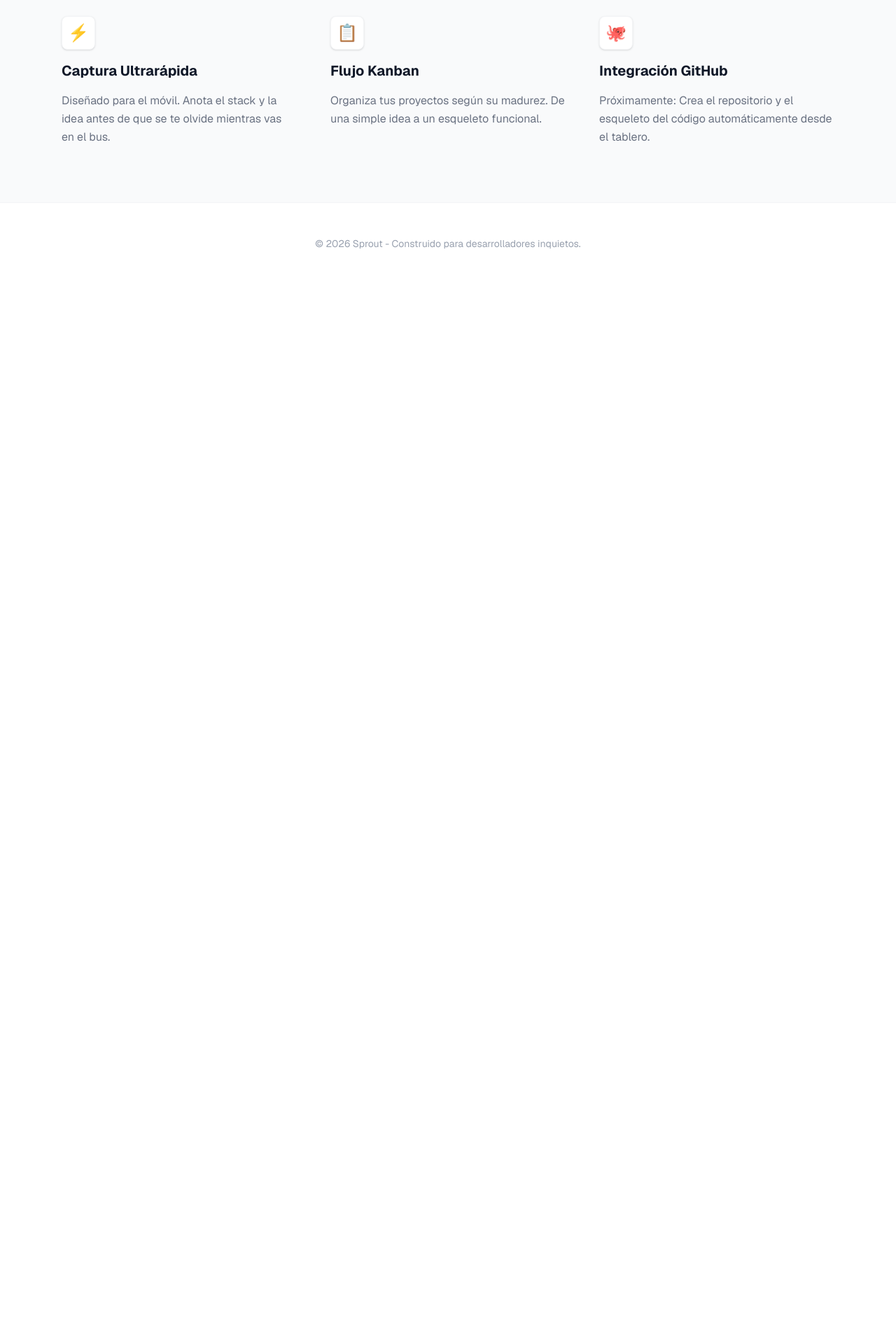
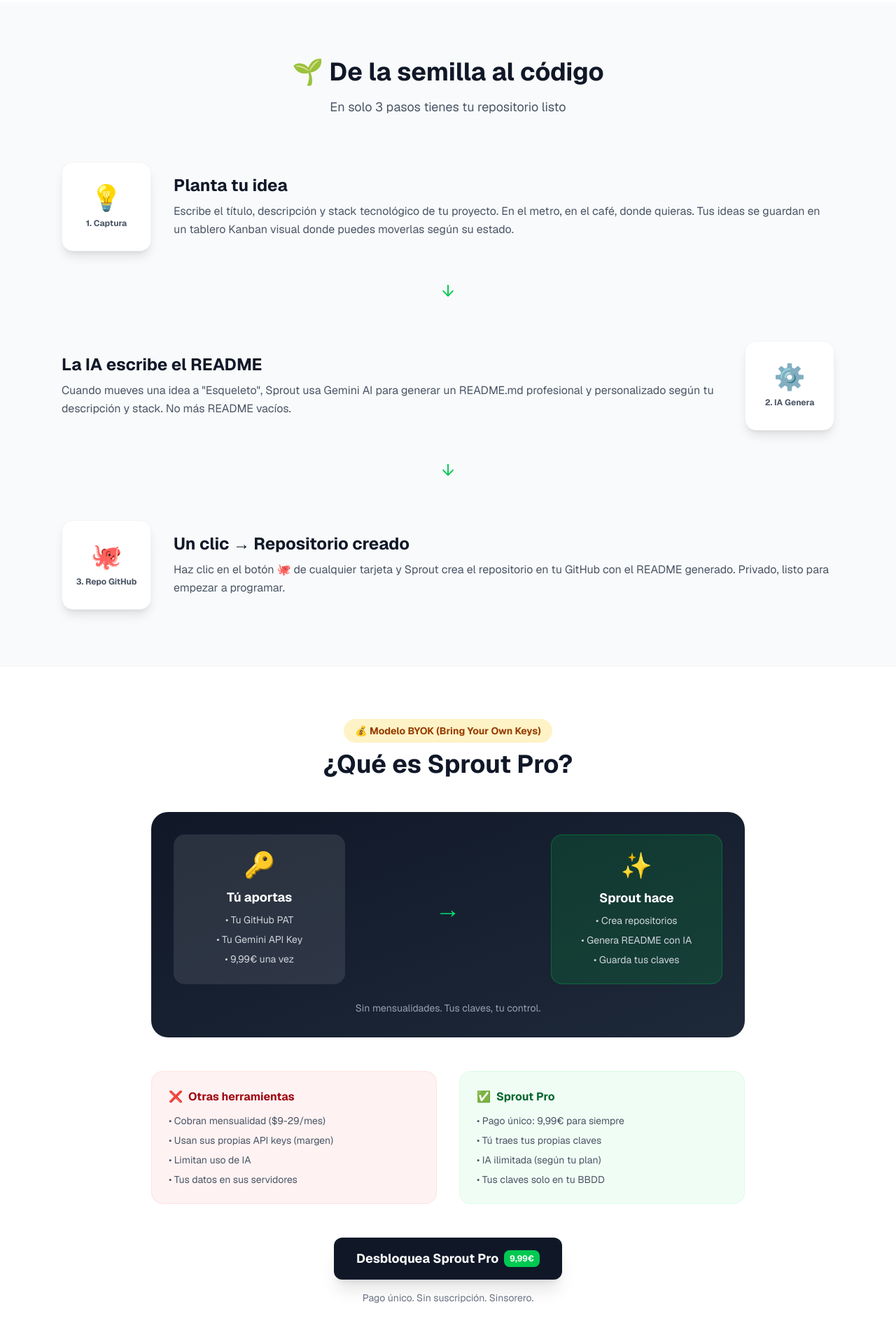
Before and after one commit to GVAlvaro96/Sprout, a Next.js app in the folder sprout/: page / in a window 1280 px wide. Shown: the part 640-2560 px from the top of the page at 70% size. Before the commit the page ends 1046 px from the top, so only its background shows below. Built offline with nearby package versions, Linux system fonts and the light colour scheme; no server answers.

Commit message:
feat: improve landing page with visual how-to and BYOK explanation; fix API routes lazy initialization

```diff
--- a/sprout/src/app/api/checkout/route.ts
+++ b/sprout/src/app/api/checkout/route.ts
@@ -3,13 +3,12 @@
 import { createServerClient } from '@supabase/ssr'
 import { cookies } from 'next/headers'
 
-// Inicializamos Stripe con tu clave secreta
-const stripe = new Stripe(process.env.STRIPE_SECRET_KEY!, {
-    apiVersion: '2026-04-22.dahlia' as any,
-})
-
 export async function POST() {
   try {
+    const stripe = new Stripe(process.env.STRIPE_SECRET_KEY!, {
+      apiVersion: '2026-04-22.dahlia' as any,
+    })
+
     // 1. Identificar al usuario en Supabase
     const cookieStore = await cookies()
     const supabase = createServerClient(
--- a/sprout/src/app/page.tsx
+++ b/sprout/src/app/page.tsx
@@ -5,16 +5,11 @@
 export const dynamic = 'force-dynamic'
 
 export default async function LandingPage() {
-  // Comprobamos si el usuario ya tiene una sesión activa
   const cookieStore = await cookies()
   const supabase = createServerClient(
     process.env.NEXT_PUBLIC_SUPABASE_URL!,
     process.env.NEXT_PUBLIC_SUPABASE_ANON_KEY!,
-    {
-      cookies: {
-        getAll: () => cookieStore.getAll(),
-      },
-    }
+    { cookies: { getAll: () => cookieStore.getAll() } }
   )
 
   const { data: { user } } = await supabase.auth.getUser()
@@ -30,17 +25,11 @@
 
         <div>
           {user ? (
-            <Link
-              href="/dashboard"
-              className="bg-gray-900 text-white px-5 py-2 rounded-full text-sm font-semibold hover:bg-gray-800 transition-all"
-            >
+            <Link href="/dashboard" className="bg-gray-900 text-white px-5 py-2 rounded-full text-sm font-semibold hover:bg-gray-800 transition-all">
               Ir al Dashboard
             </Link>
           ) : (
-            <Link
-              href="/login"
-              className="text-gray-600 hover:text-gray-900 text-sm font-semibold flex items-center gap-2 border border-gray-200 px-5 py-2 rounded-full hover:bg-gray-50 transition-all"
-            >
+            <Link href="/login" className="text-gray-600 hover:text-gray-900 text-sm font-semibold flex items-center gap-2 border border-gray-200 px-5 py-2 rounded-full hover:bg-gray-50 transition-all">
               Sign in
             </Link>
           )}
@@ -49,6 +38,11 @@
 
       {/* HERO SECTION */}
       <main className="max-w-4xl mx-auto px-6 pt-20 pb-16 text-center">
+        <div className="inline-flex items-center gap-2 bg-green-100 text-green-800 px-4 py-2 rounded-full text-sm font-medium mb-6">
+          <span>🚀</span>
+          <span>De idea a repo en 30 segundos</span>
+        </div>
+
         <h1 className="text-5xl md:text-7xl font-extrabold tracking-tighter mb-6 bg-clip-text text-transparent bg-gradient-to-r from-gray-900 to-gray-500">
           No dejes que tus ideas <br /> se marchiten.
         </h1>
@@ -58,22 +52,178 @@
         </p>
 
         <div className="flex flex-col sm:flex-row items-center justify-center gap-4">
-          <Link
-            href={user ? "/seed" : "/login"}
-            className="w-full sm:w-auto bg-green-600 text-white px-8 py-4 rounded-xl font-bold text-lg hover:bg-green-700 shadow-lg shadow-green-200 transition-all hover:-translate-y-1"
-          >
+          <Link href={user ? "/seed" : "/login"} className="w-full sm:w-auto bg-green-600 text-white px-8 py-4 rounded-xl font-bold text-lg hover:bg-green-700 shadow-lg shadow-green-200 transition-all hover:-translate-y-1">
             Plantar una idea 🌱
           </Link>
-          <Link
-            href="#features"
-            className="w-full sm:w-auto bg-white text-gray-700 border border-gray-200 px-8 py-4 rounded-xl font-bold text-lg hover:bg-gray-50 transition-all"
-          >
+          <Link href="#como-funciona" className="w-full sm:w-auto bg-white text-gray-700 border border-gray-200 px-8 py-4 rounded-xl font-bold text-lg hover:bg-gray-50 transition-all">
             Saber más
           </Link>
         </div>
       </main>
 
-      {/* FEATURES SECTION (PRESENTACIÓN) */}
+      {/* CÓMO FUNCIONA - FLUJO VISUAL */}
+      <section id="como-funciona" className="bg-gray-50 py-20">
+        <div className="max-w-6xl mx-auto px-6">
+          <div className="text-center mb-16">
+            <h2 className="text-3xl md:text-4xl font-bold mb-4">🌱 De la semilla al código</h2>
+            <p className="text-gray-600 text-lg">En solo 3 pasos tienes tu repositorio listo</p>
+          </div>
+
+          {/* Paso 1 */}
+          <div className="flex flex-col md:flex-row items-center gap-8 mb-12">
+            <div className="flex-shrink-0">
+              <div className="w-32 h-32 bg-white rounded-2xl shadow-lg border border-gray-100 flex items-center justify-center p-4">
+                <div className="text-center">
+                  <div className="text-4xl mb-2">💡</div>
+                  <div className="text-xs font-bold text-gray-600">1. Captura</div>
+                </div>
+              </div>
+            </div>
+            <div className="flex-1">
+              <h3 className="text-2xl font-bold mb-2">Planta tu idea</h3>
+              <p className="text-gray-600 leading-relaxed">
+                Escribe el título, descripción y stack tecnológico de tu proyecto. En el metro, en el café, donde quieras.
+                Tus ideas se guardan en un tablero Kanban visual donde puedes moverlas según su estado.
+              </p>
+            </div>
+          </div>
+
+          {/* Flecha decorativa */}
+          <div className="flex justify-center mb-12">
+            <div className="text-2xl text-green-500 animate-bounce">↓</div>
+          </div>
+
+          {/* Paso 2 */}
+          <div className="flex flex-col md:flex-row-reverse items-center gap-8 mb-12">
+            <div className="flex-shrink-0">
+              <div className="w-32 h-32 bg-white rounded-2xl shadow-lg border border-gray-100 flex items-center justify-center p-4">
+                <div className="text-center">
+                  <div className="text-4xl mb-2">⚙️</div>
+                  <div className="text-xs font-bold text-gray-600">2. IA Genera</div>
+                </div>
+              </div>
+            </div>
+            <div className="flex-1">
+              <h3 className="text-2xl font-bold mb-2">La IA escribe el README</h3>
+              <p className="text-gray-600 leading-relaxed">
+                Cuando mueves una idea a "Esqueleto", Sprout usa Gemini AI para generar un README.md
+                profesional y personalizado según tu descripción y stack. No más README vacíos.
+              </p>
+            </div>
+          </div>
+
+          {/* Flecha decorativa */}
+          <div className="flex justify-center mb-12">
+            <div className="text-2xl text-green-500 animate-bounce">↓</div>
+          </div>
+
+          {/* Paso 3 */}
+          <div className="flex flex-col md:flex-row items-center gap-8">
+            <div className="flex-shrink-0">
+              <div className="w-32 h-32 bg-white rounded-2xl shadow-lg border border-gray-100 flex items-center justify-center p-4">
+                <div className="text-center">
+                  <div className="text-4xl mb-2">🐙</div>
+                  <div className="text-xs font-bold text-gray-600">3. Repo GitHub</div>
+                </div>
+              </div>
+            </div>
+            <div className="flex-1">
+              <h3 className="text-2xl font-bold mb-2">Un clic → Repositorio creado</h3>
+              <p className="text-gray-600 leading-relaxed">
+                Haz clic en el botón 🐙 de cualquier tarjeta y Sprout crea el repositorio en tu GitHub
+                con el README generado. Privado, listo para empezar a programar.
+              </p>
+            </div>
+          </div>
+        </div>
+      </section>
+
+      {/* MODELO BYOK - EXPLICACIÓN VISUAL */}
+      <section className="bg-white py-20 border-t border-gray-100">
+        <div className="max-w-4xl mx-auto px-6">
+          <div className="text-center mb-12">
+            <span className="bg-amber-100 text-amber-800 px-4 py-2 rounded-full text-sm font-bold">
+              💰 Modelo BYOK (Bring Your Own Keys)
+            </span>
+            <h2 className="text-3xl md:text-4xl font-bold mt-4 mb-4">¿Qué es Sprout Pro?</h2>
+          </div>
+
+          {/* Diagrama visual del modelo */}
+          <div className="bg-gradient-to-br from-gray-900 to-gray-800 rounded-3xl p-8 text-white mb-12">
+            <div className="grid grid-cols-1 md:grid-cols-3 gap-6 text-center">
+
+              {/* Tu parte */}
+              <div className="bg-white/10 rounded-2xl p-6">
+                <div className="text-4xl mb-3">🔑</div>
+                <h4 className="font-bold text-lg mb-2">Tú aportas</h4>
+                <ul className="text-sm text-gray-300 space-y-2">
+                  <li>• Tu GitHub PAT</li>
+                  <li>• Tu Gemini API Key</li>
+                  <li>• 9,99€ una vez</li>
+                </ul>
+              </div>
+
+              {/* Flecha */}
+              <div className="flex items-center justify-center">
+                <div className="text-4xl text-green-400">→</div>
+              </div>
+
+              {/* Sprout parte */}
+              <div className="bg-green-600/20 rounded-2xl p-6 border border-green-500/30">
+                <div className="text-4xl mb-3">✨</div>
+                <h4 className="font-bold text-lg mb-2">Sprout hace</h4>
+                <ul className="text-sm text-gray-300 space-y-2">
+                  <li>• Crea repositorios</li>
+                  <li>• Genera README con IA</li>
+                  <li>• Guarda tus claves</li>
+                </ul>
+              </div>
+            </div>
+
+            <div className="mt-6 text-center text-sm text-gray-400">
+              Sin mensualidades. Tus claves, tu control.
+            </div>
+          </div>
+
+          {/* Comparativa */}
+          <div className="grid grid-cols-1 md:grid-cols-2 gap-8 mb-12">
+            <div className="bg-red-50 rounded-2xl p-6 border border-red-100">
+              <h4 className="font-bold text-red-800 mb-3 flex items-center gap-2">
+                <span>❌</span> Otras herramientas
+              </h4>
+              <ul className="space-y-2 text-sm text-gray-600">
+                <li>• Cobran mensualidad ($9-29/mes)</li>
+                <li>• Usan sus propias API keys (margen)</li>
+                <li>• Limitan uso de IA</li>
+                <li>• Tus datos en sus servidores</li>
+              </ul>
+            </div>
+
+            <div className="bg-green-50 rounded-2xl p-6 border border-green-100">
+              <h4 className="font-bold text-green-800 mb-3 flex items-center gap-2">
+                <span>✅</span> Sprout Pro
+              </h4>
+              <ul className="space-y-2 text-sm text-gray-600">
+                <li>• Pago único: 9,99€ para siempre</li>
+                <li>• Tú traes tus propias claves</li>
+                <li>• IA ilimitada (según tu plan)</li>
+                <li>• Tus claves solo en tu BBDD</li>
+              </ul>
+            </div>
+          </div>
+
+          {/* CTA Pricing */}
+          <div className="text-center">
+            <Link href="/pricing" className="inline-flex items-center gap-2 bg-gray-900 text-white px-8 py-4 rounded-xl font-bold text-lg hover:bg-gray-800 transition-all hover:-translate-y-1 shadow-xl">
+              <span>Desbloquea Sprout Pro</span>
+              <span className="bg-green-500 text-white text-xs px-2 py-1 rounded-lg">9,99€</span>
+            </Link>
+            <p className="text-gray-500 text-sm mt-4">Pago único. Sin suscripción. Sinsorero.</p>
+          </div>
+        </div>
+      </section>
+
+      {/* FEATURES */}
       <section id="features" className="bg-gray-50 py-20">
         <div className="max-w-6xl mx-auto px-6 grid grid-cols-1 md:grid-cols-3 gap-12">
 
@@ -103,7 +253,8 @@
             </div>
             <h3 className="text-xl font-bold">Integración GitHub</h3>
             <p className="text-gray-500 leading-relaxed">
-              Próximamente: Crea el repositorio y el esqueleto del código automáticamente desde el tablero.
+              Crea el repositorio y el esqueleto del código automáticamente desde el tablero.
+              <span className="text-green-600 font-bold"> (Solo Pro)</span>
             </p>
           </div>
 
```
Also changed, not shown: sprout/src/app/api/webhook/route.ts (+8 -8 lines).
